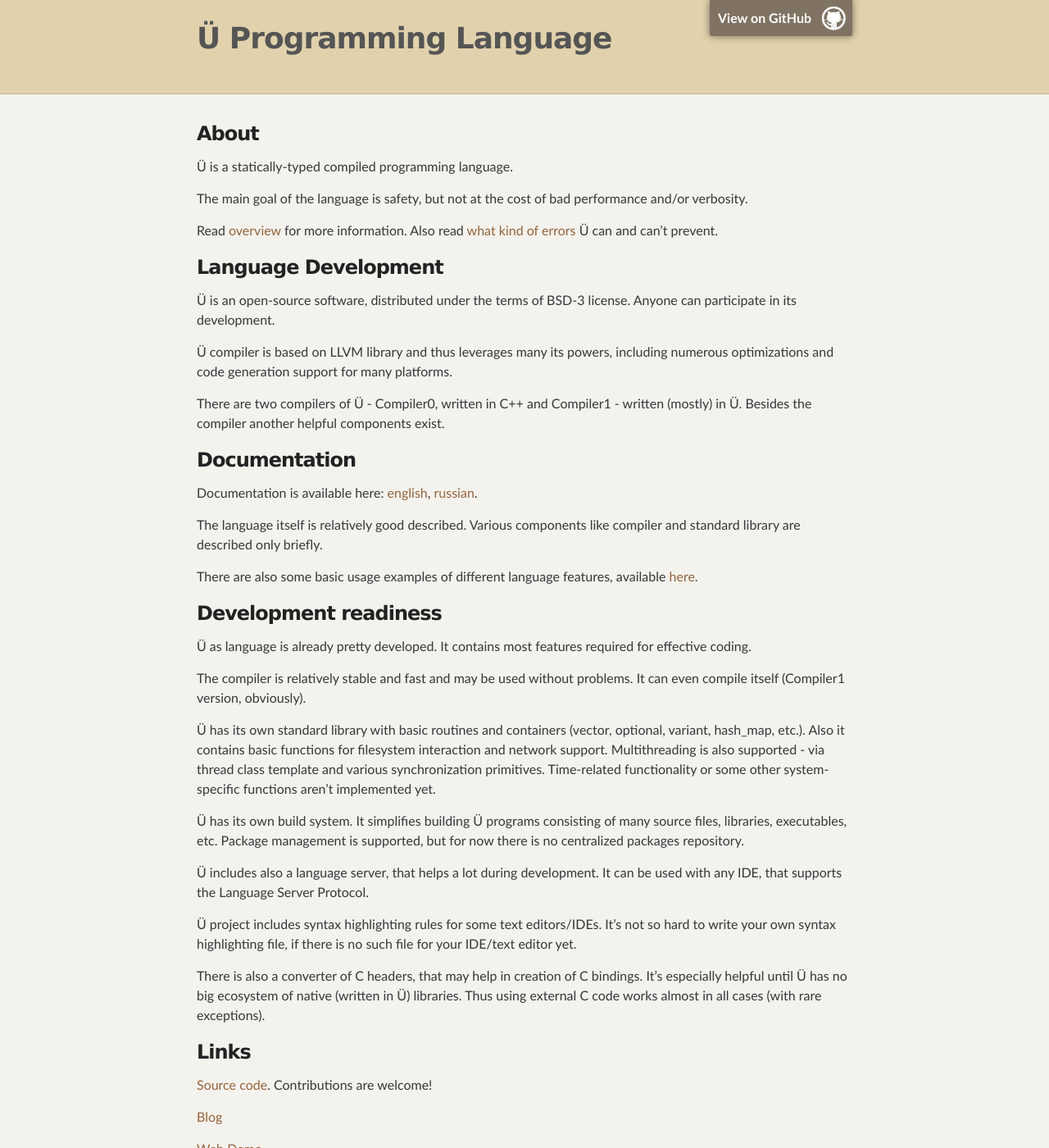
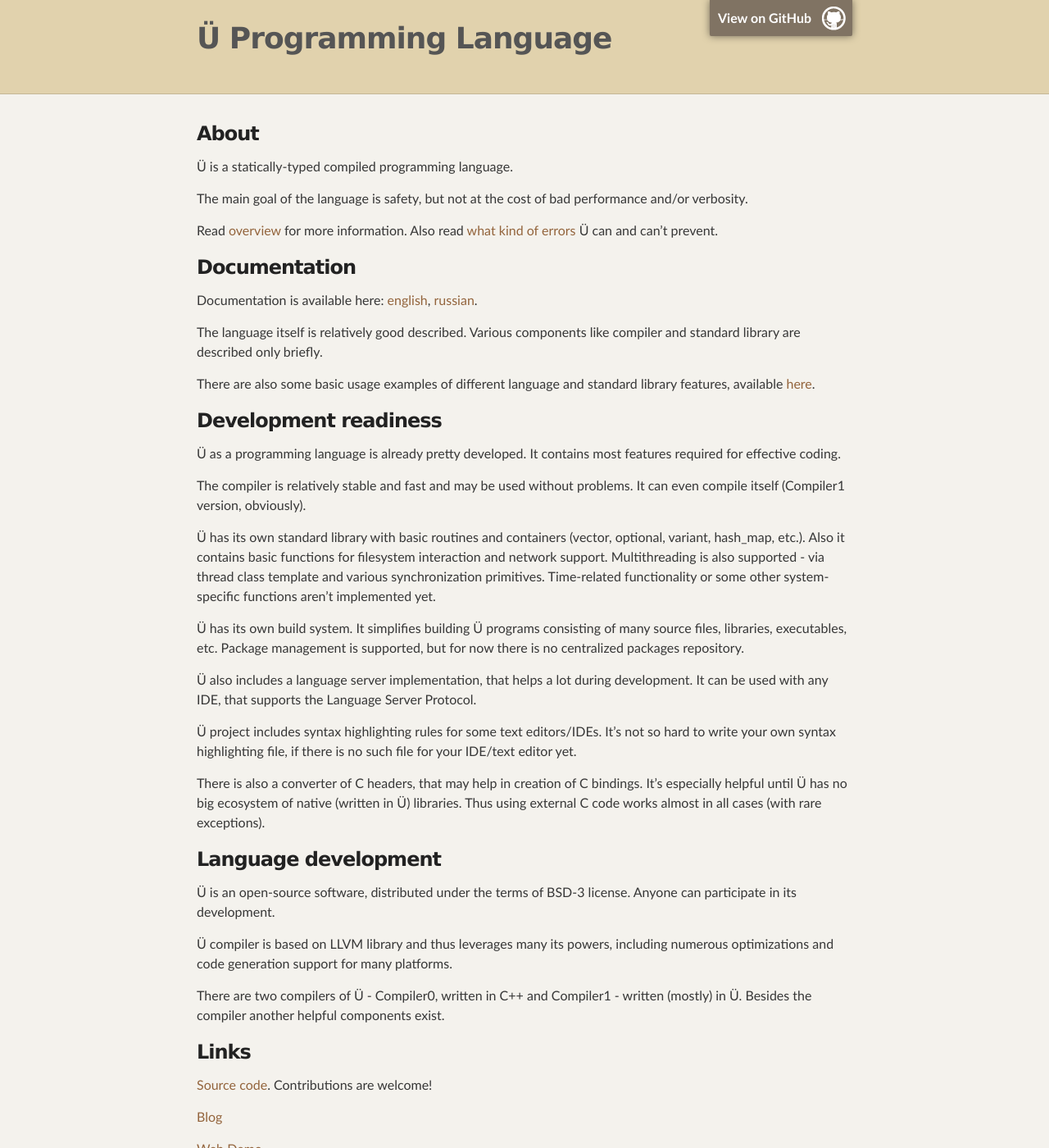
Before and after one commit to Panzerschrek/U-00DC-Sprache-site, a Jekyll site: the page built from index.md, in a window 1280 px wide and 1400 px high. Shown: the whole window at 82% size. Built offline with Jekyll 4.4.1, drawn with Linux system fonts in a browser that asks for light colours; our own code applies the rules of GitHub Pages for plain Markdown files.

Commit message:
Obnovlena nacaljnaja straniça, nekotoryje punkty pereuporädoceny.

```diff
--- a/index.md
+++ b/index.md
@@ -26,12 +15,12 @@ Documentation is available here: [english](https://panzerschrek.github.io/U-00DC
 The language itself is relatively good described.
 Various components like compiler and standard library are described only briefly.
 
-There are also some basic usage examples of different language features, available [here](https://github.com/Panzerschrek/U-00DC-Sprache/tree/master/source/examples).
+There are also some basic usage examples of different language and standard library features, available [here](https://github.com/Panzerschrek/U-00DC-Sprache/tree/master/source/examples).
 
 
 ### Development readiness
 
-Ü as language is already pretty developed.
+Ü as a programming language is already pretty developed.
 It contains most features required for effective coding.
 
 The compiler is relatively stable and fast and may be used without problems.
@@ -46,7 +35,7 @@ Time-related functionality or some other system-specific functions aren't implem
 It simplifies building Ü programs consisting of many source files, libraries, executables, etc.
 Package management is supported, but for now there is no centralized packages repository.
 
-Ü includes also a language server, that helps a lot during development.
+Ü also includes a language server implementation, that helps a lot during development.
 It can be used with any IDE, that supports the Language Server Protocol.
 
 Ü project includes syntax highlighting rules for some text editors/IDEs.
@@ -55,6 +44,17 @@ It's not so hard to write your own syntax highlighting file, if there is no such
 There is also a converter of C headers, that may help in creation of C bindings.
 It's especially helpful until Ü has no big ecosystem of native (written in Ü) libraries.
 Thus using external C code works almost in all cases (with rare exceptions).
+
+
+### Language development
+
+Ü is an open-source software, distributed under the terms of BSD-3 license.
+Anyone can participate in its development.
+
+Ü compiler is based on LLVM library and thus leverages many its powers, including numerous optimizations and code generation support for many platforms.
+
+There are two compilers of Ü - Compiler0, written in C++ and Compiler1 - written (mostly) in Ü.
+Besides the compiler another helpful components exist.
 
 
 ### Links
```
Also changed, not shown: other parts of index.md (+0 -11 lines).
